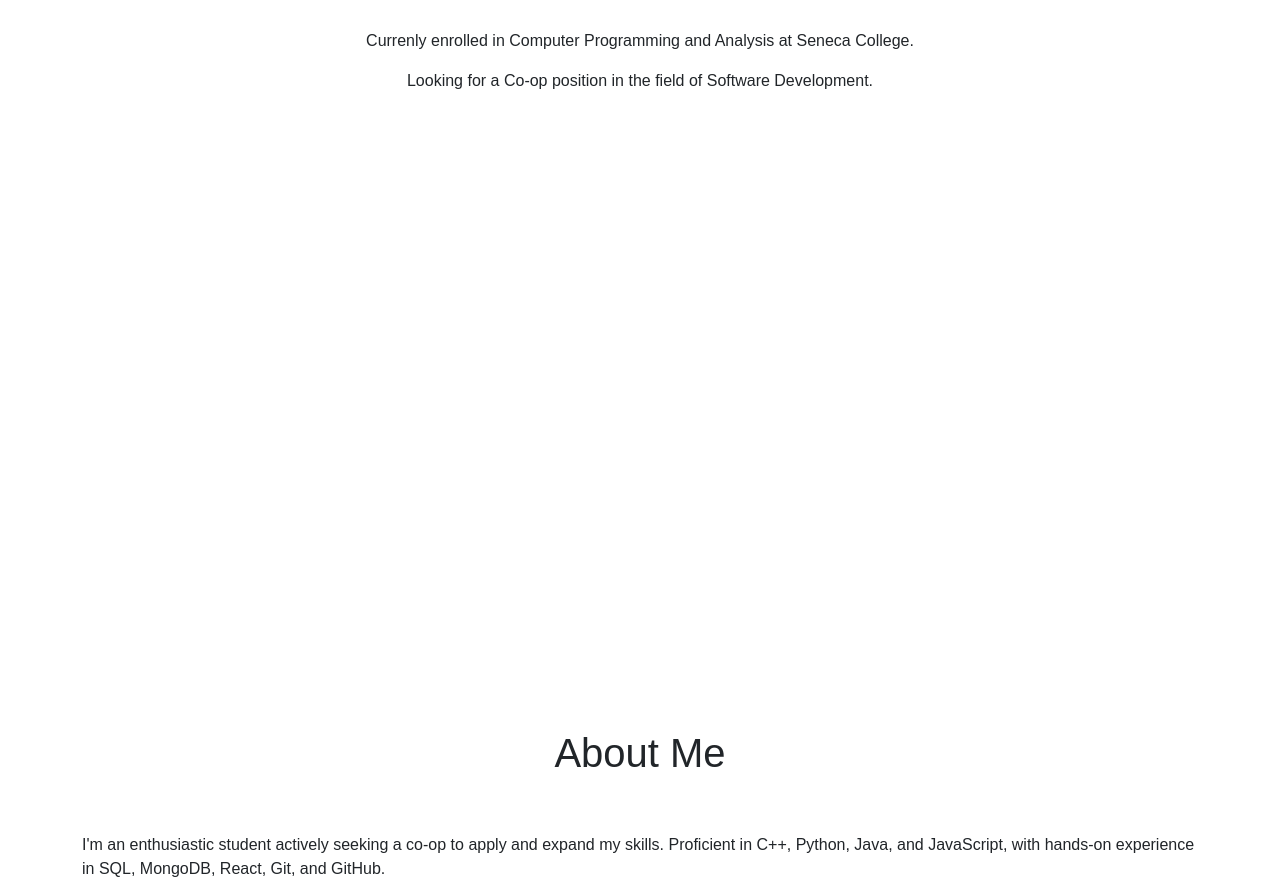
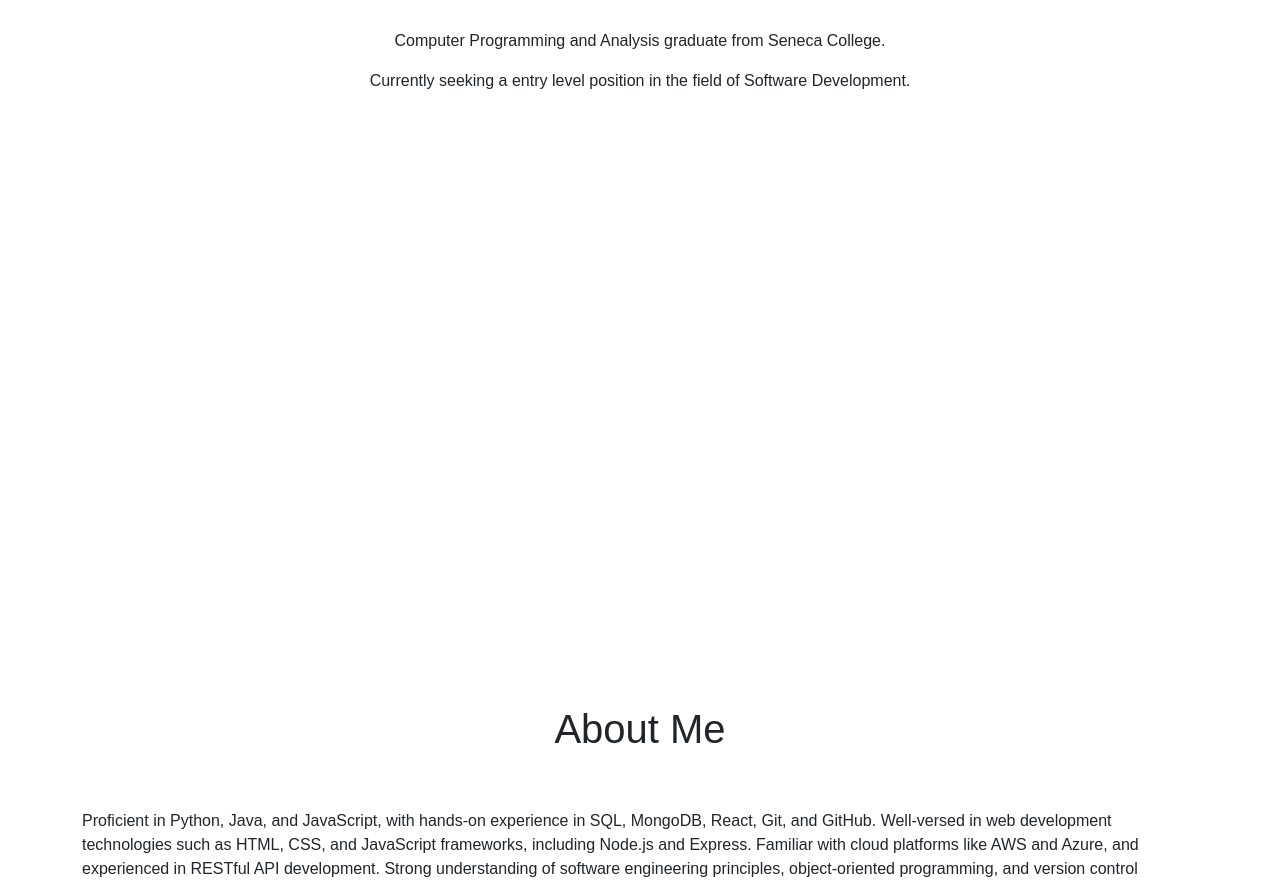
Before and after one commit to kadodkajan/kadodkajan.github.io, a plain HTML site: page index.html in a window 1280 px wide. Shown: the part 435-1319 px from the top of the page. Drawn offline with nearby package versions, Linux system fonts and the light colour scheme.

Commit message:
Update index.html

```diff
--- a/index.html
+++ b/index.html
@@ -97,13 +97,13 @@
           <div>
             <h1>Hello, I'm Navakeerthan</h1>
             <br />
-            <p>
-              Currenly enrolled in Computer Programming and Analysis at Seneca
-              College.
-            </p>
-            <p>
-              Looking for a Co-op position in the field of Software Development.
-            </p>
+           <p>
+  Computer Programming and Analysis graduate from Seneca College.
+</p>
+<p>
+  Currently seeking a entry level position in the field of Software Development.
+</p>
+
           </div>
         </div>
       </div>
@@ -119,10 +119,13 @@
             <br />
             <br />
             <p>
-              I'm an enthusiastic student actively seeking a co-op to apply and
-              expand my skills. Proficient in C++, Python, Java, and JavaScript,
-              with hands-on experience in SQL, MongoDB, React, Git, and GitHub.
-            </p>
+  Proficient in Python, Java, and JavaScript, with hands-on experience in SQL, MongoDB, React, Git, and GitHub.
+  Well-versed in web development technologies such as HTML, CSS, and JavaScript frameworks, including Node.js and Express.
+  Familiar with cloud platforms like AWS and Azure, and experienced in RESTful API development.
+  Strong understanding of software engineering principles, object-oriented programming, and version control workflows.
+  Additionally, skilled in debugging, performance optimization, and writing efficient, maintainable code.
+</p>
+
 
             <p>
               As a Production Supervisor at Summerhill Market in Toronto, I led
```
